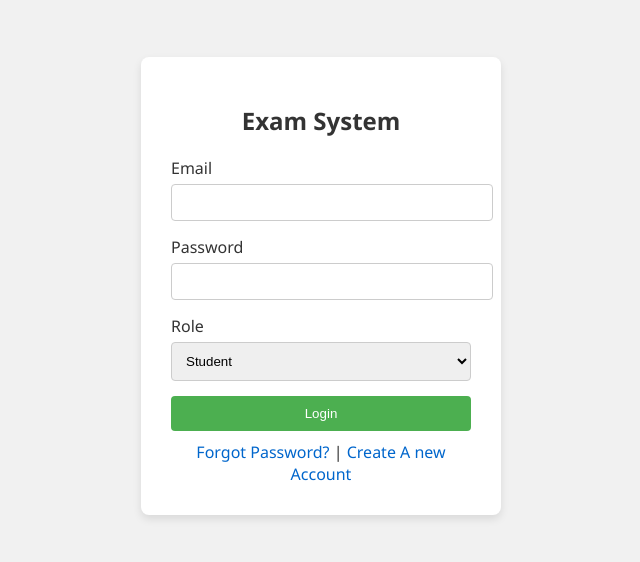
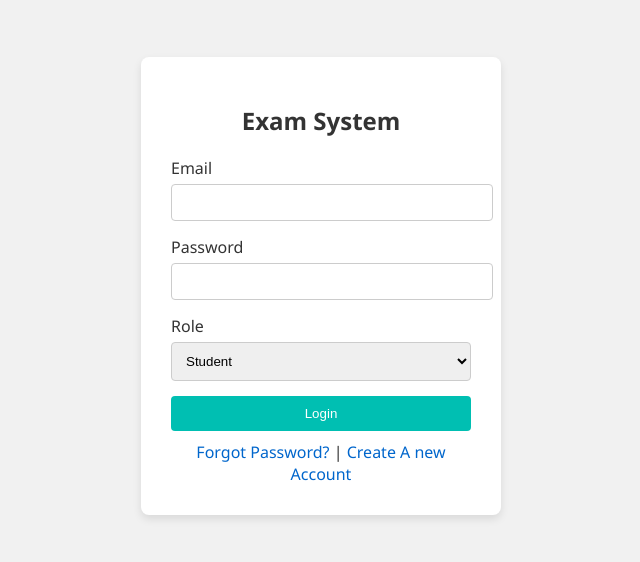
Before and after one commit to SIT2711/online-exam-system, a React (Create React App) app: page /login in a window 1280 px wide. Shown: the part 134-696 px from the top of the page, without its empty margins (319-959 px from the left). Built offline with nearby package versions, Linux system fonts and the light colour scheme.

Commit message:
ExamForm

```diff
--- a/src/styles/LoginForm.css
+++ b/src/styles/LoginForm.css
@@ -39,7 +39,7 @@ input, select {
 }
 
 button {
-  background-color: #4CAF50;
+  background-color: #00BFB2;
   color: white;
   border: none;
   padding: 10px 20px;
@@ -49,7 +49,7 @@ button {
 }
 
 button:hover {
-  background-color: #45a049;
+  background-color: #00BFB2;
 }
 
 .extra-links {
```
